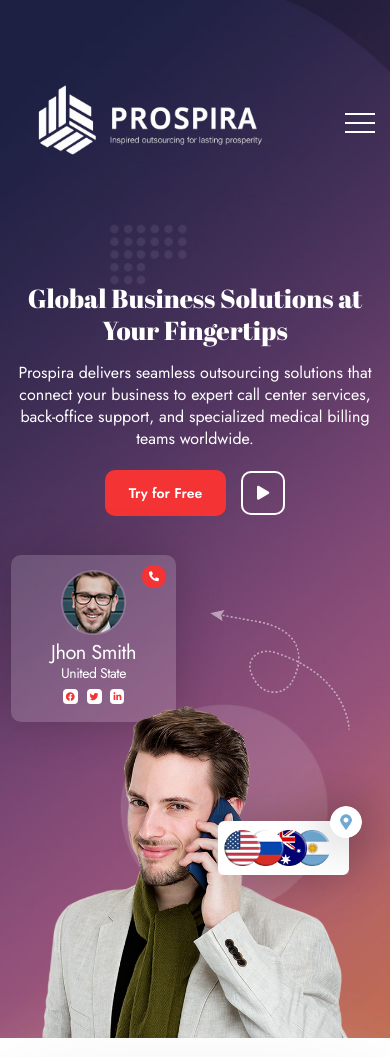
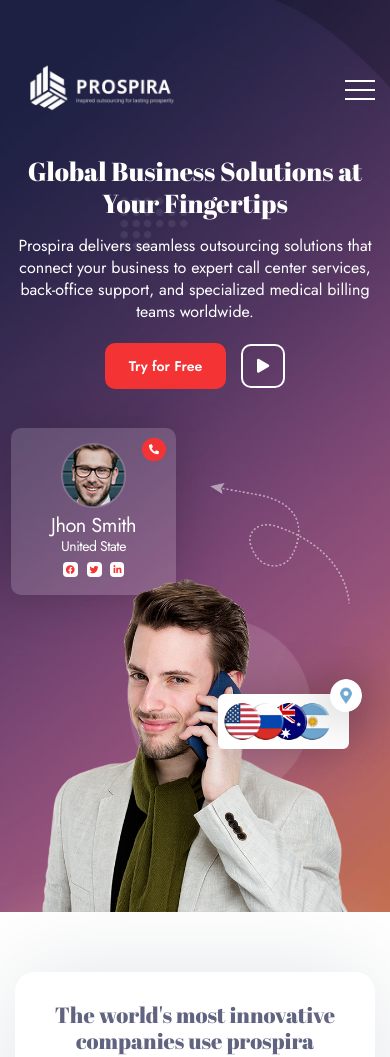
Before and after one commit to GulsherKhan659/prospira, a plain HTML site: page index.html in a window 390 px wide. Shown: the top 1057 px of the page. Drawn offline with nearby package versions, Linux system fonts and the light colour scheme.

Commit message:
6/21/2025

```diff
--- a/assets/css/responsive.css
+++ b/assets/css/responsive.css
@@ -332,7 +332,7 @@ p { font-size: 18px; line-height: 24px; }
 .h4, h4 { font-size: 18px; }
 p { font-size: 16px; line-height: 22px; }
 .navbar-collapse { width: 50%; }
-.home-banner-section { padding-top: 60px; }
+.home-banner-section { padding-top: 0px; }
 .home-banner-text h1 { line-height: 35px; padding: 0 21px; }
 .banner-img-content .banner-img img { width: 75%; }
 .banner-img-content .banner-map-img { top: 77px; right: -10px; }
--- a/index.html
+++ b/index.html
@@ -26,8 +26,10 @@
             <nav class="navbar navbar-expand-lg navbar-light p-0">
                 <a class="navbar-brand" href="index.html">
                         <figure class="navbar-logo mb-0">
-                        <img style="width: 280px; " class="img-fluid" src="assets/images/logo.png" alt="">
-                        </figure>
+                        <img style="width: 280px; " class="img-fluid d-md-block d-none" src="assets/images/logo.png" alt="">
+                     <img style="width: 180px; " class="img-fluid d-md-none d-block" src="assets/images/logo.png" alt="">
+
+                    </figure>
                 </a>
                 <button class="navbar-toggler collapsed" type="button" data-toggle="collapse" data-target="#navbarSupportedContent" aria-controls="navbarSupportedContent" aria-expanded="false" aria-label="Toggle navigation">
                         <span class="navbar-toggler-icon"></span>
```
